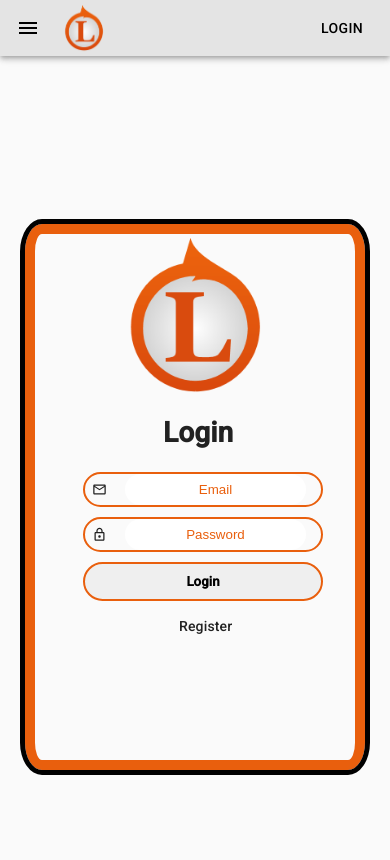
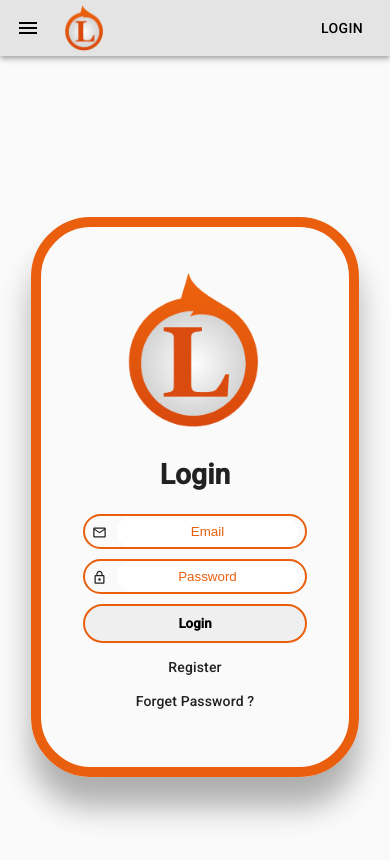
Before and after one commit to AbdelrahmanXMohamed/League_of_League, a React (Create React App) app: page /Login in a window 390 px wide. Shown: the top 860 px of the page. Built offline with nearby package versions, Linux system fonts and the light colour scheme.

Commit message:
fix login and register

```diff
--- a/src/pages/Login.js
+++ b/src/pages/Login.js
@@ -10,25 +10,31 @@ const Login = () => {
   const email = useRef(null);
   const password = useRef(null);
   const [faded, setfaded] = useState(false);
+  const handleLogin = (email, password) => {
+    console.log("email : " + email);
+    console.log("password : " + password);
+  };
   const handleSubmit = (e) => {
     e.preventDefault();
-    const email = email.current.value;
-    const password = password.current.value;
+    const emailData = email.current.value;
+    const passwordData = password.current.value;
+    handleLogin(emailData, passwordData);
   };
-  const redirect = () => {
+  const redirect = (e) => {
     setfaded(true);
-    setTimeout(() => history.push("/Register"), 500);
+    console.log(e.target.id);
+    setTimeout(() => history.push(`/${e.target.id}`), 500);
   };
   return (
     <>
       <div className={"Login"}>
         <form onSubmit={handleSubmit}>
           <div className={faded ? "fade" : null}>
+            <div className="handleImage">
+              <img src={Logo} className="Logo" alt="logo" />
+            </div>
             <div className="handleHeaderLogin">
               <h1>Login</h1>
-            </div>
-            <div className="handleImage">
-              <img src={Logo} className="Logo" alt="logo" />
             </div>
             <div className="handleInput">
               <MailOutlineIcon />
@@ -55,8 +61,13 @@ const Login = () => {
             <div className="handleSubmit">
               <input type="submit" className="Submit" value="Login" />
             </div>
-            <div className="registerLink">
-              <p onClick={redirect}>Register</p>
+            <div className="moreLinks">
+              <p id="Register" onClick={redirect}>
+                Register
+              </p>
+              <p id="ForgetPassword" onClick={redirect}>
+                Forget Password ?
+              </p>
             </div>
           </div>
         </form>
--- a/src/pages/Register.js
+++ b/src/pages/Register.js
@@ -11,11 +11,17 @@ const Register = () => {
   const password = useRef(null);
   const confirmpassword = useRef(null);
   const [faded, setfaded] = useState(false);
+  const handleRegister = (email, password, confirmPassword) => {
+    console.log("email : " + email);
+    console.log("password : " + password);
+    console.log("confirmPassword : " + confirmPassword);
+  };
   const handleSubmit = (e) => {
     e.preventDefault();
-    const email = email.current.value;
-    const password = password.current.value;
-    const confirmPassword = confirmpassword.current.value;
+    const emailData = email.current.value;
+    const passwordData = password.current.value;
+    const confirmPasswordData = confirmpassword.current.value;
+    handleRegister(emailData, passwordData, confirmPasswordData);
   };
   const redirect = () => {
     setfaded(true);
--- a/src/style/ChamptionsCard.scss
+++ b/src/style/ChamptionsCard.scss
@@ -2,8 +2,7 @@
 @import url("https://fonts.googleapis.com/css2?family=Raleway:wght@100&display=swap");
 @import url("https://fonts.googleapis.com/css2?family=Roboto:wght@500&display=swap");
 @import url("https://fonts.googleapis.com/css2?family=Bebas+Neue&display=swap");
-.ChamptionsCard {
-}
+
 .ChamptionsCard {
   display: inline-flex;
   margin: 10px auto;
--- a/src/style/Login.css
+++ b/src/style/Login.css
@@ -7,9 +7,8 @@
     padding: 10rem;
     border: 10px solid #e95f0d;
     text-align: center;
-    position: relative;
-    outline: 5px solid black;
-    border-radius: 5%; }
+    box-shadow: 0 30px 30px rgba(0, 0, 0, 0.3);
+    border-radius: 60px; }
     .Login form .fade {
       animation: loginFadded 1s;
       opacity: 0; }
@@ -18,12 +17,8 @@
     opacity: 1; }
   100% {
     opacity: 0.5; } }
-    .Login form .handleImage {
-      position: absolute;
-      top: 0;
-      right: calc(calc(23.6rem + -3rem) / 2); }
-      .Login form .handleImage .Logo {
-        width: 14rem; }
+    .Login form .handleImage .Logo {
+      width: 14rem; }
     .Login form .handleInput {
       position: relative;
       border: 2px solid #e95f0d;
@@ -66,30 +61,11 @@
   100% {
     background-color: black;
     color: white; } }
-  .Login .registerLink {
+  .Login .moreLinks {
     margin-top: 10px; }
   @media (max-width: 560px) {
     .Login form {
-      width: 1rem; }
-      .Login form .handleHeaderLogin, .Login form .handleHeaderRegister {
-        position: relative;
-        right: 2rem; }
-      .Login form .handleHeaderRegister {
-        right: 3rem; }
-      .Login form .handleImage {
-        left: 50px; }
-      .Login form .handleInput {
-        right: 7rem;
-        width: 15rem; }
-      .Login form .handleSubmit {
-        position: absolute;
-        left: 3rem; }
-      .Login form input[type="submit"] {
-        width: 15rem; }
-      .Login form .registerLink {
-        position: relative;
-        top: 50px;
-        right: 16px; } }
+      padding: 3em; } }
 @keyframes showing {
   0% {
     opacity: 0.5; }
--- a/src/style/Login.scss
+++ b/src/style/Login.scss
@@ -9,9 +9,9 @@
     padding: 10rem;
     border: 10px solid $CommonColor1;
     text-align: center;
-    position: relative;
-    outline: 5px solid $CommonColor3;
-    border-radius: 5%;
+    //position: relative;
+    box-shadow: 0 30px 30px rgba(0, 0, 0, 0.3);
+    border-radius: 60px;
     .fade {
       animation: loginFadded $fadeAnimationdurationLogin;
       opacity: 0;
@@ -25,9 +25,6 @@
       }
     }
     .handleImage {
-      position: absolute;
-      top: 0;
-      right: calc(calc(23.6rem + -3rem) / 2);
       .Logo {
         width: 14rem;
       }
@@ -90,39 +87,12 @@
     }
   }
 
-  .registerLink {
+  .moreLinks {
     margin-top: 10px;
   }
   @media (max-width: 560px) {
     form {
-      width: 1rem;
-      .handleHeaderLogin {
-        position: relative;
-        right: 2rem;
-      }
-      .handleHeaderRegister {
-        @extend .handleHeaderLogin;
-        right: 3rem;
-      }
-      .handleImage {
-        left: 50px;
-      }
-      .handleInput {
-        right: 7rem;
-        width: 15rem;
-      }
-      .handleSubmit {
-        position: absolute;
-        left: 3rem;
-      }
-      input[type="submit"] {
-        width: 15rem;
-      }
-      .registerLink {
-        position: relative;
-        top: 50px;
-        right: 16px;
-      }
+      padding: 3em;
     }
   }
   @keyframes showing {
```
Also changed, not shown: 2 other files (tests, documents, lock files or other folders).
